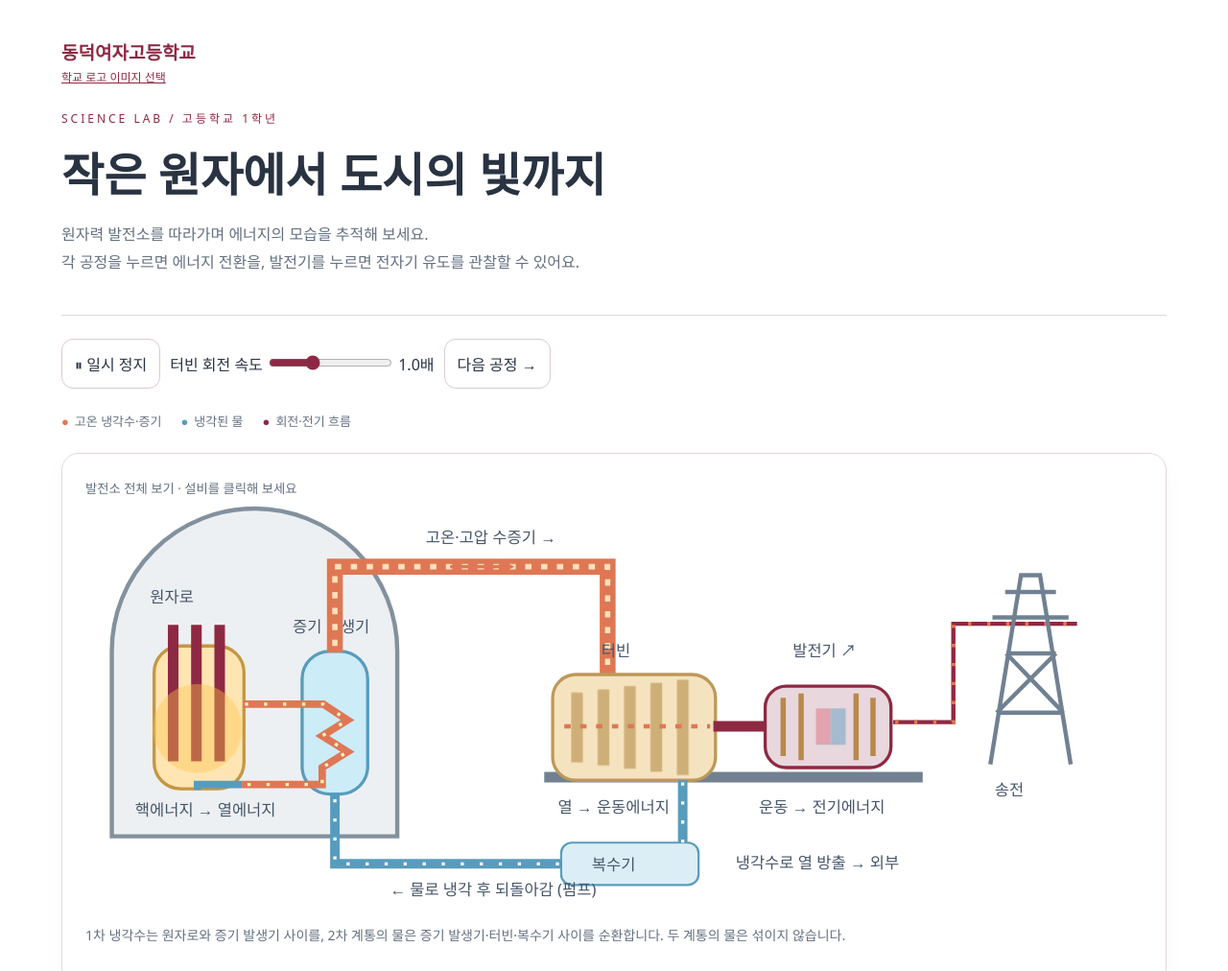
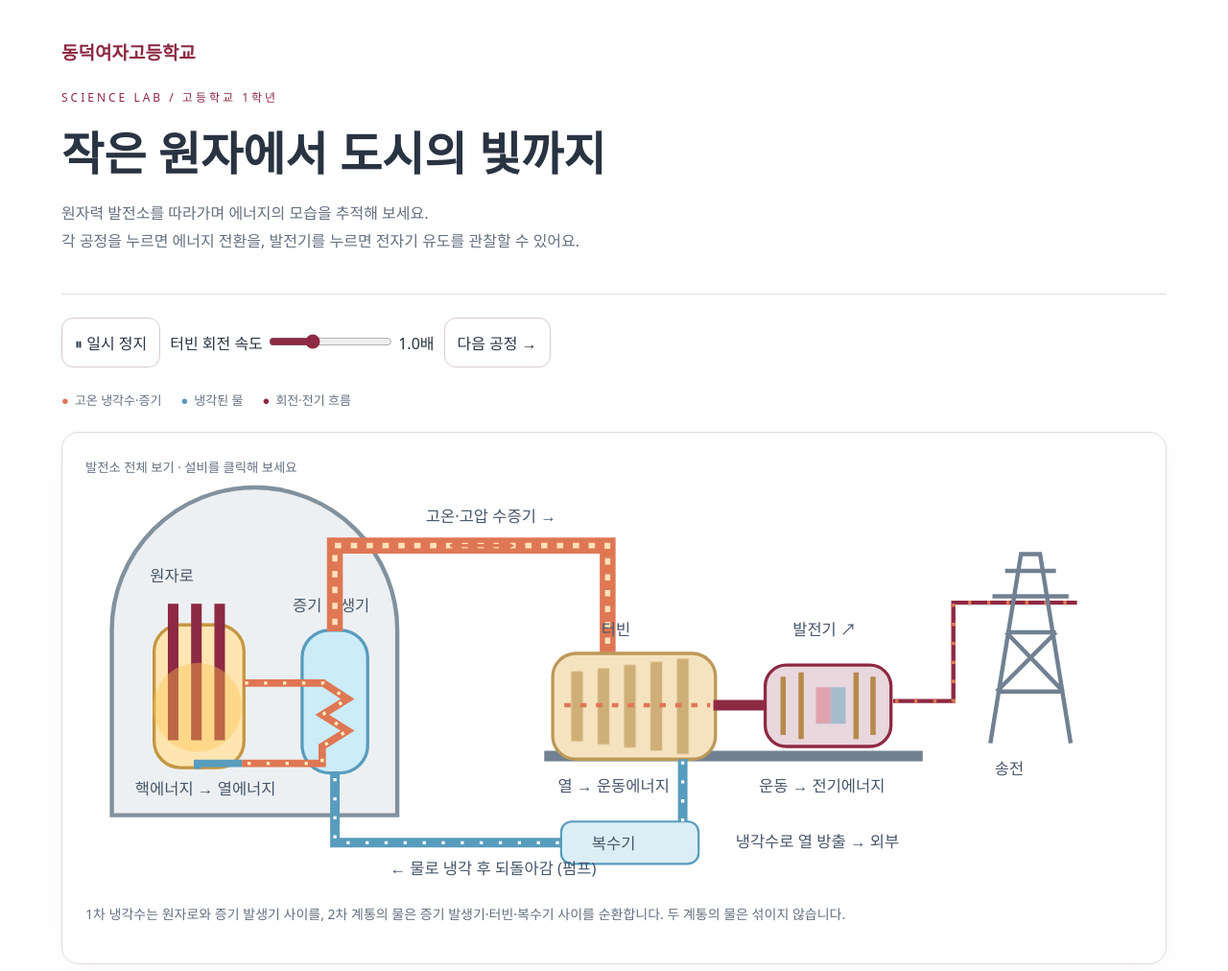
Before and after one commit to scjune/dongduk_science, a plain HTML site: page index.html in a window 1280 px wide. Shown: the top 1012 px of the page at 96% size. Drawn offline with Linux system fonts and the light colour scheme.

Commit message:
Remove student-facing logo selection label

```diff
--- a/index.html
+++ b/index.html
@@ -3,7 +3,7 @@
 
 .stage{padding:16px 12px;background:white;overflow:visible;box-shadow:0 8px 24px #55334408}.stage svg{width:100%;height:auto;display:block;margin:12px 0;background:#f4f8fa;border-radius:12px}.stage b{font-size:18px}.stage small{font-weight:700;letter-spacing:2px}.stage:focus-visible{outline:3px solid #8e2943;outline-offset:4px}.stage.active svg{background:#fff7f2}button{transition:background .2s,box-shadow .2s}.panel{box-shadow:0 8px 30px #55334406}.plant{gap:12px}.particle{stroke-dasharray:3 15;animation:flow 1.8s linear infinite}.steam{stroke-dasharray:6 9;animation:flow 2s linear infinite}.rotor{transform-origin:100px 83px;animation:rotate 3s linear infinite}.glow{animation:pulse 1.8s ease-in-out infinite alternate}@keyframes flow{to{stroke-dashoffset:-72}}@keyframes pulse{to{opacity:.4}}body.paused svg *,body.stopped svg *{animation-play-state:paused!important}svg text{font:10px system-ui;fill:#46566a}dialog{box-shadow:0 24px 90px #28334240}dialog::backdrop{background:#29334266}.legend{display:flex;gap:20px;flex-wrap:wrap;font-size:13px;color:#647080;margin-bottom:16px}.legend span:before{content:'●';margin-right:6px;color:var(--dot)}
 .overview svg{display:block;width:100%;height:auto;min-height:240px}.overview svg text{font-size:15px}.equipment{cursor:pointer}.equipment:hover{filter:drop-shadow(0 0 5px #8e294355)}.equipment:focus-visible{outline:3px solid #8e2943}.overview{overflow-x:auto}.overview>svg{min-width:680px}.overview p{font-size:14px}.turbine-blades{animation:pulse .4s linear infinite alternate}body.paused .turbine-blades,body.stopped .turbine-blades{animation-play-state:paused}
-.school-brand{display:flex;align-items:center;gap:16px;margin-bottom:24px;color:#8e2943}.school-brand img{width:88px;height:88px;object-fit:contain}.logo-picker{font-size:12px;cursor:pointer;text-decoration:underline}.school-brand strong{font-size:19px}header .badge{font-size:12px}</style><main><header><div class="school-brand"><img id="school-logo" alt="동덕여자고등학교 로고" hidden><div><strong>동덕여자고등학교</strong><br><label class="logo-picker" for="logo-file">학교 로고 이미지 선택</label><input type="file" id="logo-file" accept="image/png,image/jpeg,image/webp,image/svg+xml" hidden></div></div><div class="badge">SCIENCE LAB / 고등학교 1학년</div><h1>작은 원자에서 도시의 빛까지</h1><p class="muted">원자력 발전소를 따라가며 에너지의 모습을 추적해 보세요.<br>각 공정을 누르면 에너지 전환을, 발전기를 누르면 전자기 유도를 관찰할 수 있어요.</p></header><nav><button id="play">⏸ 일시 정지</button><label>터빈 회전 속도 <input id="speed" type="range" min="0" max="3" value="1" step="0.1"> <output id="rate">1.0배</output></label><button id="tour">다음 공정 →</button></nav><div class="legend"><span style="--dot:#df7754">고온 냉각수·증기</span><span style="--dot:#589cbd">냉각된 물</span><span style="--dot:#8e2943">회전·전기 흐름</span></div><section class="panel overview"><small>발전소 전체 보기 · 설비를 클릭해 보세요</small><svg viewBox="0 0 1000 390" role="img" aria-label="원자로에서 증기 발생기, 터빈, 발전기, 송전으로 이어지는 공정과 복수기를 통한 물 순환"><defs><marker id="arrow" viewBox="0 0 10 10" refX="8" refY="5" markerWidth="5" markerHeight="5" orient="auto-start-reverse"><path d="M0 0L10 5L0 10Z" fill="#df7754"/></marker></defs>
+.school-brand{display:flex;align-items:center;gap:16px;margin-bottom:24px;color:#8e2943}.school-brand img{width:88px;height:88px;object-fit:contain}.school-brand strong{font-size:19px}header .badge{font-size:12px}</style><main><header><div class="school-brand"><img id="school-logo" alt="동덕여자고등학교 로고" hidden><div><strong>동덕여자고등학교</strong><br><input type="file" id="logo-file" accept="image/png,image/jpeg,image/webp,image/svg+xml" hidden></div></div><div class="badge">SCIENCE LAB / 고등학교 1학년</div><h1>작은 원자에서 도시의 빛까지</h1><p class="muted">원자력 발전소를 따라가며 에너지의 모습을 추적해 보세요.<br>각 공정을 누르면 에너지 전환을, 발전기를 누르면 전자기 유도를 관찰할 수 있어요.</p></header><nav><button id="play">⏸ 일시 정지</button><label>터빈 회전 속도 <input id="speed" type="range" min="0" max="3" value="1" step="0.1"> <output id="rate">1.0배</output></label><button id="tour">다음 공정 →</button></nav><div class="legend"><span style="--dot:#df7754">고온 냉각수·증기</span><span style="--dot:#589cbd">냉각된 물</span><span style="--dot:#8e2943">회전·전기 흐름</span></div><section class="panel overview"><small>발전소 전체 보기 · 설비를 클릭해 보세요</small><svg viewBox="0 0 1000 390" role="img" aria-label="원자로에서 증기 발생기, 터빈, 발전기, 송전으로 이어지는 공정과 복수기를 통한 물 순환"><defs><marker id="arrow" viewBox="0 0 10 10" refX="8" refY="5" markerWidth="5" markerHeight="5" orient="auto-start-reverse"><path d="M0 0L10 5L0 10Z" fill="#df7754"/></marker></defs>
 <path d="M25 320V145A135 135 0 0 1 295 145V320Z" fill="#edf0f2" stroke="#82919d" stroke-width="4"/>
 <g class="equipment" tabindex="0" role="button" aria-label="원자로 설명" data-stage="0"><rect x="65" y="140" width="85" height="135" rx="25" fill="#ffe5b2" stroke="#c49743" stroke-width="3"/><path d="M83 120V249M105 120V249M127 120V249" stroke="#8e2943" stroke-width="10"/><circle class="glow" cx="106" cy="218" r="42" fill="#ffc550" opacity=".5"/><text x="61" y="99">원자로</text><text x="47" y="300">핵에너지 → 열에너지</text></g>
 <g class="equipment" tabindex="0" role="button" aria-label="증기 발생기 설명" data-stage="1"><rect x="205" y="145" width="62" height="135" rx="26" fill="#ccecf8" stroke="#589cbd" stroke-width="3"/><path d="M149 195H225L248 210L224 225L248 240L224 255V271H148" fill="none" stroke="#df7754" stroke-width="7"/><path class="particle" d="M149 195H225L248 210L224 225L248 240L224 255V271H148" fill="none" stroke="#fff2be" stroke-width="3"/><path d="M148 271H106V276" fill="none" stroke="#589cbd" stroke-width="7"/><text x="196" y="127">증기 발생기</text></g>
```
